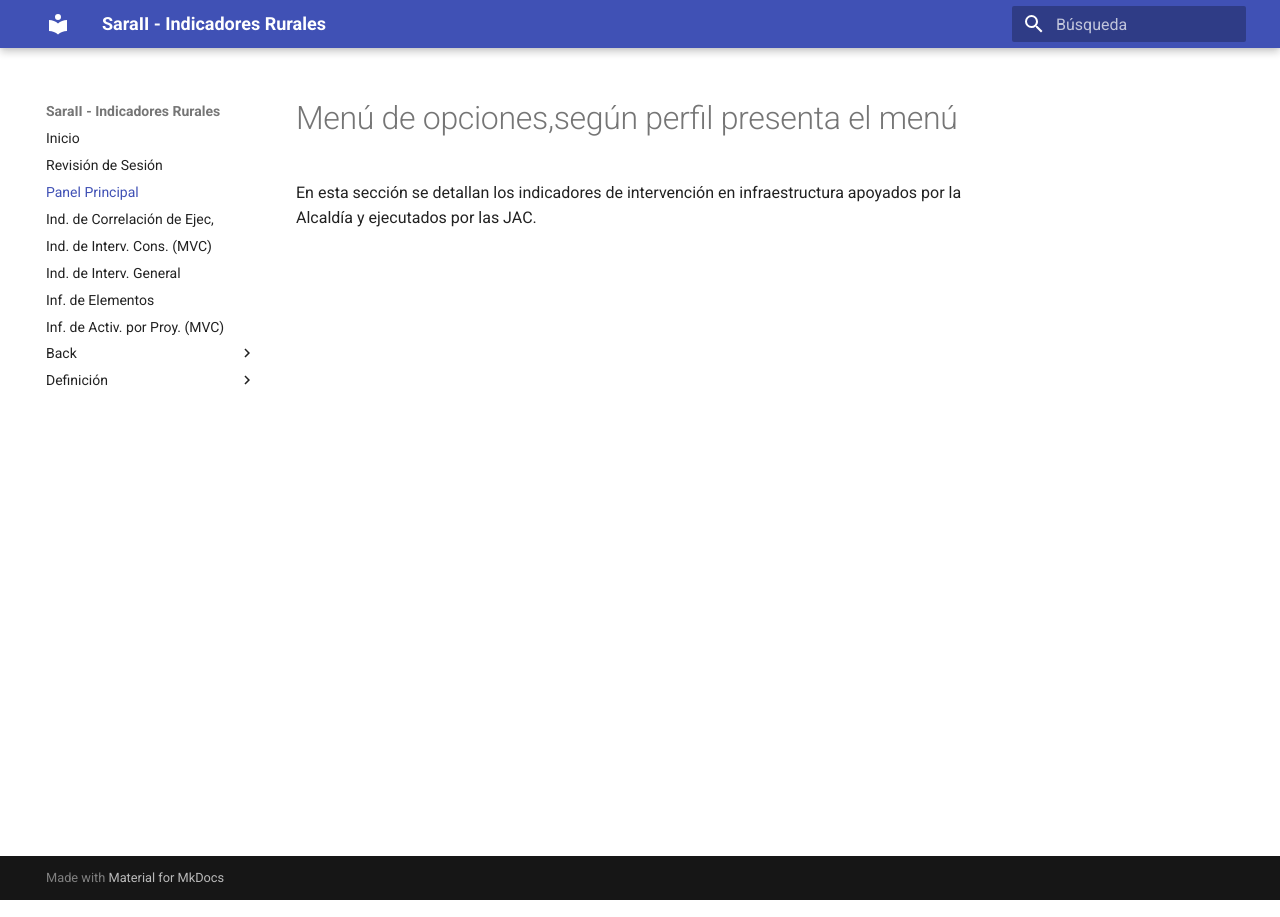
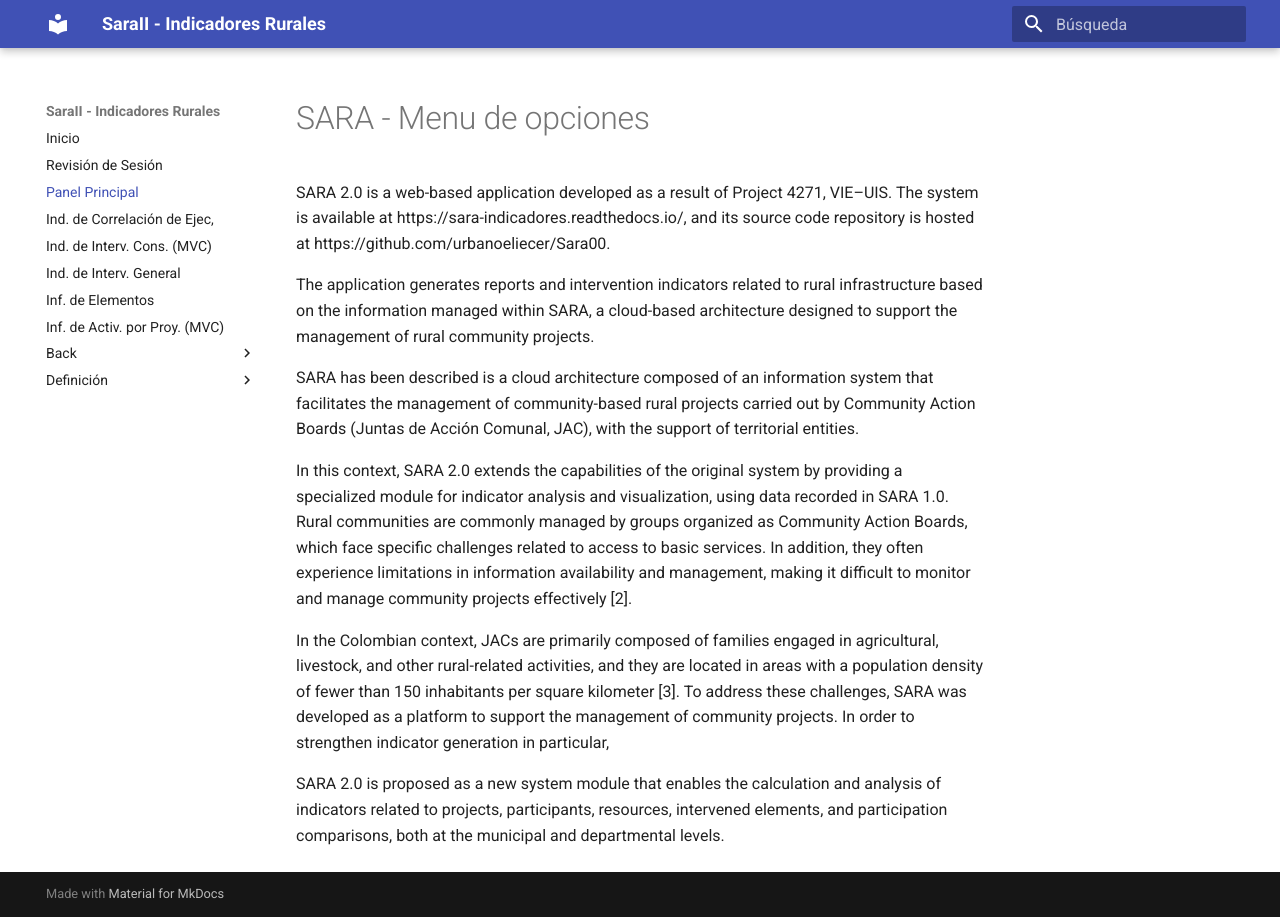
Before and after one commit to urbanoeliecer/Sara-Ind, an MkDocs documentation site: the page built from docs/principal.md, in a window 1280 px wide. Built offline with MkDocs 1.6.1 and Material for MkDocs 9.7.7, drawn with Linux system fonts in a browser that asks for light colours.

Commit message:
Arreglar Mkdocs index & principal

```diff
--- a/docs/principal.md
+++ b/docs/principal.md
@@ -1,4 +1,30 @@
 
-# Menú de opciones,según perfil presenta el menú
-En esta sección se detallan los indicadores de intervención en infraestructura
-apoyados por la Alcaldía y ejecutados por las JAC.
+# SARA - Menu de opciones
+SARA 2.0 is a web-based application developed as a result of Project 4271, VIE–UIS.
+The system is available at https://sara-indicadores.readthedocs.io/, and
+its source code repository is hosted at https://github.com/urbanoeliecer/Sara00.
+
+The application generates reports and intervention indicators related to
+rural infrastructure based on the information managed within SARA, a cloud-based
+architecture designed to support the management of rural community projects.
+
+SARA has been described is a cloud architecture composed of an information system
+that facilitates the management of community-based rural projects carried out by
+Community Action Boards (Juntas de Acción Comunal, JAC), with the support of territorial entities.
+
+In this context, SARA 2.0 extends the capabilities of the original system by providing a
+specialized module for indicator analysis and visualization, using data recorded in SARA 1.0.
+Rural communities are commonly managed by groups organized as Community Action Boards,
+which face specific challenges related to access to basic services. In addition,
+they often experience limitations in information availability and management,
+making it difficult to monitor and manage community projects effectively [2].
+
+In the Colombian context, JACs are primarily composed of families engaged in agricultural,
+livestock, and other rural-related activities, and they are located in areas with
+a population density of fewer than 150 inhabitants per square kilometer [3].
+To address these challenges, SARA was developed as a platform to support the
+management of community projects. In order to strengthen indicator generation in particular,
+
+SARA 2.0 is proposed as a new system module that enables the calculation and analysis of
+indicators related to projects, participants, resources, intervened elements, and
+participation comparisons, both at the municipal and departmental levels.
```
Also changed, not shown: docs/img/componentes.jpg (added), docs/img/filtros.jpg (added).
